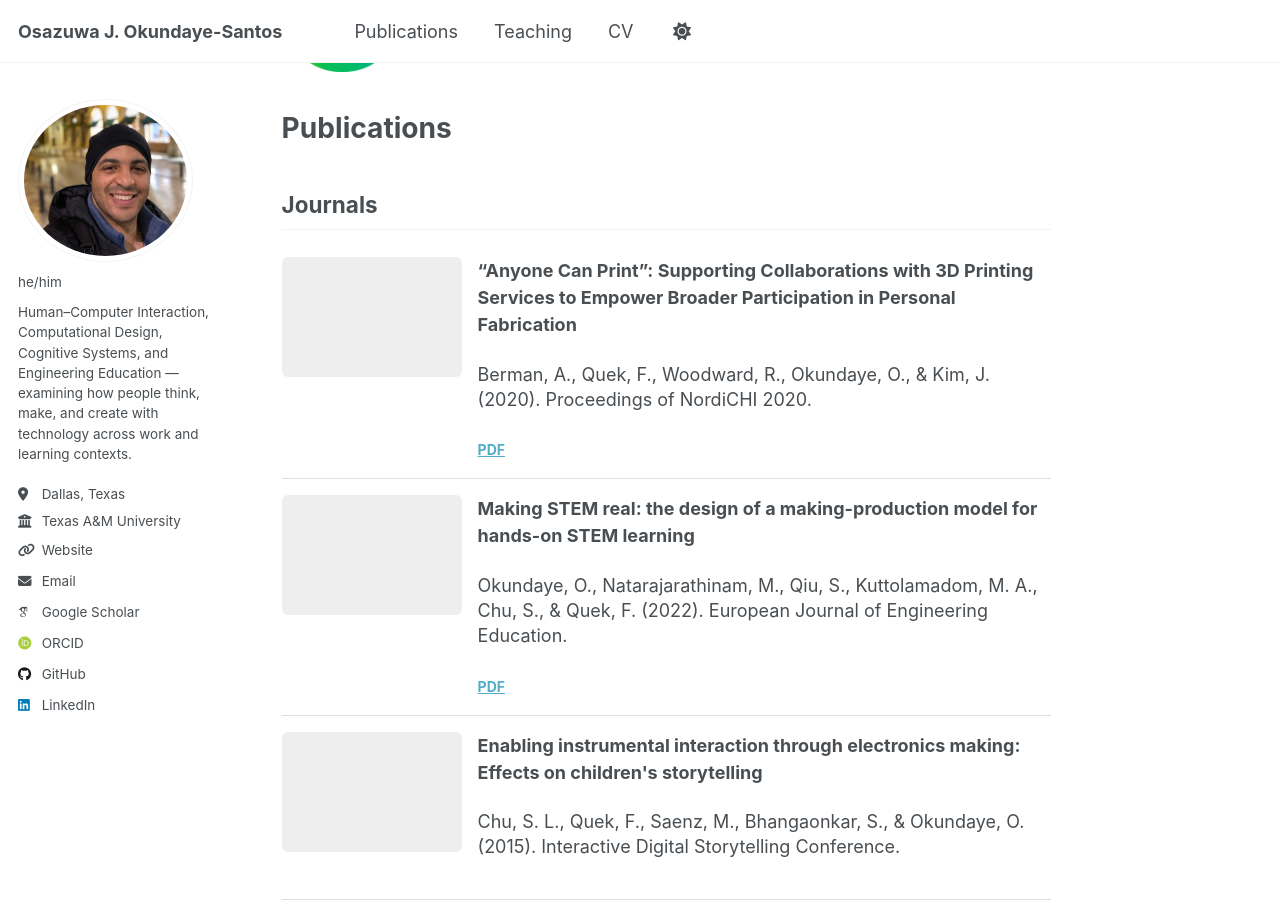
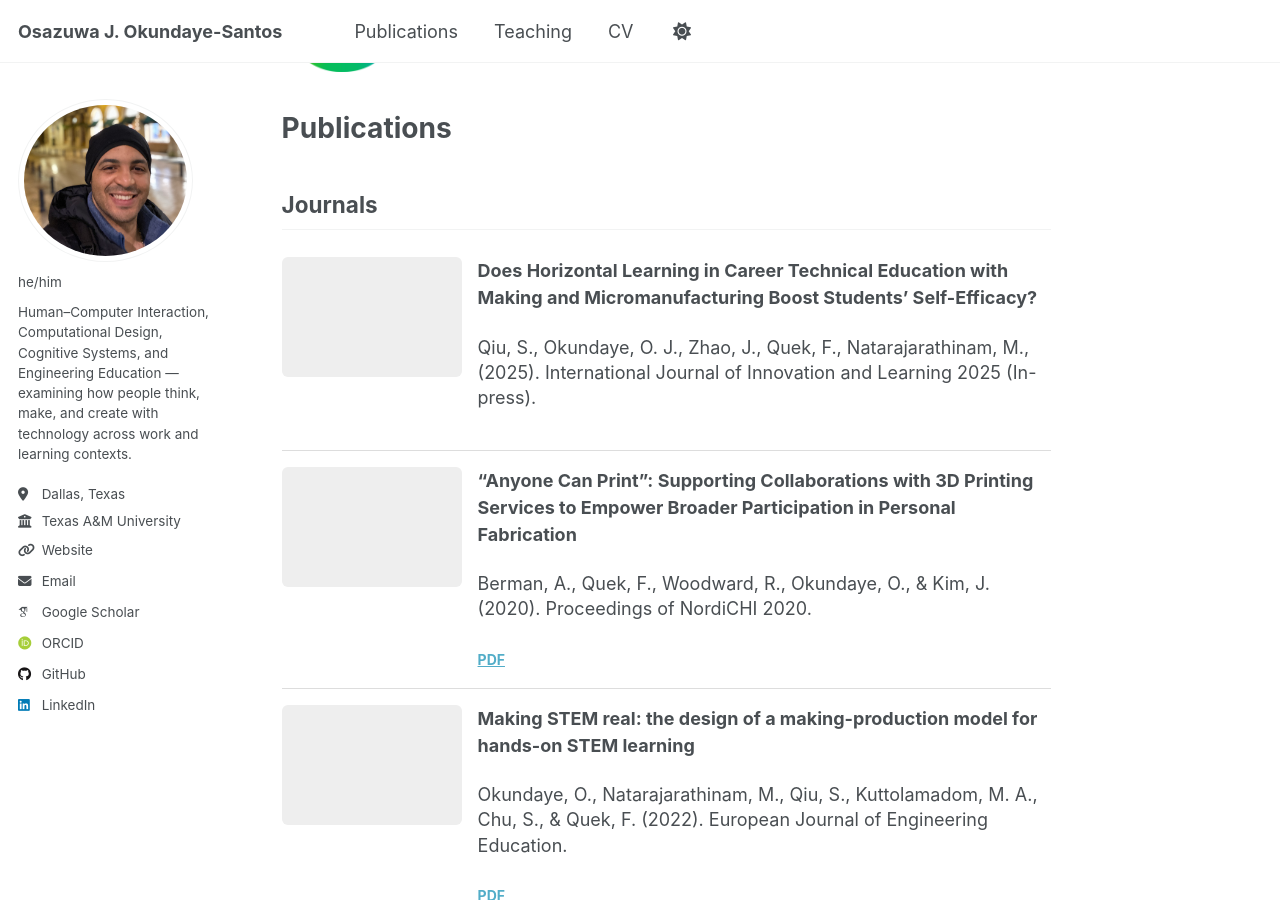
Before and after one commit to Awuzaso/awuzaso.github.io, a Jekyll site: the page built from _pages/about.md, in a window 1280 px wide and 900 px high, scrolled down 696 px. Built offline with Jekyll 4.4.1, drawn with Linux system fonts in a browser that asks for light colours; some web fonts are replaced; a script that is not in the unit is left out.

Commit message:
added pub

```diff
--- a/_pages/about.md
+++ b/_pages/about.md
@@ -82,6 +82,19 @@ Finally, I analyze the implications of generative AI for creative practice—dev
     <a href="paper1.pdf">PDF</a>
   </div>
 </div> -->
+
+
+<div class="pubcard">
+  <div class="pubthumb"></div>
+  <div class="pubinfo">
+    <p class="pubtitle">Does Horizontal Learning in Career Technical Education with Making and Micromanufacturing Boost Students’ Self-Efficacy?</p>
+    <p class="pubcitation">
+      Qiu, S., Okundaye, O. J., Zhao, J., Quek, F., Natarajarathinam, M., (2025).
+      International Journal of Innovation and Learning 2025 (In-press).
+    </p>
+
+  </div>
+</div>
 
 
 <div class="pubcard">
```
